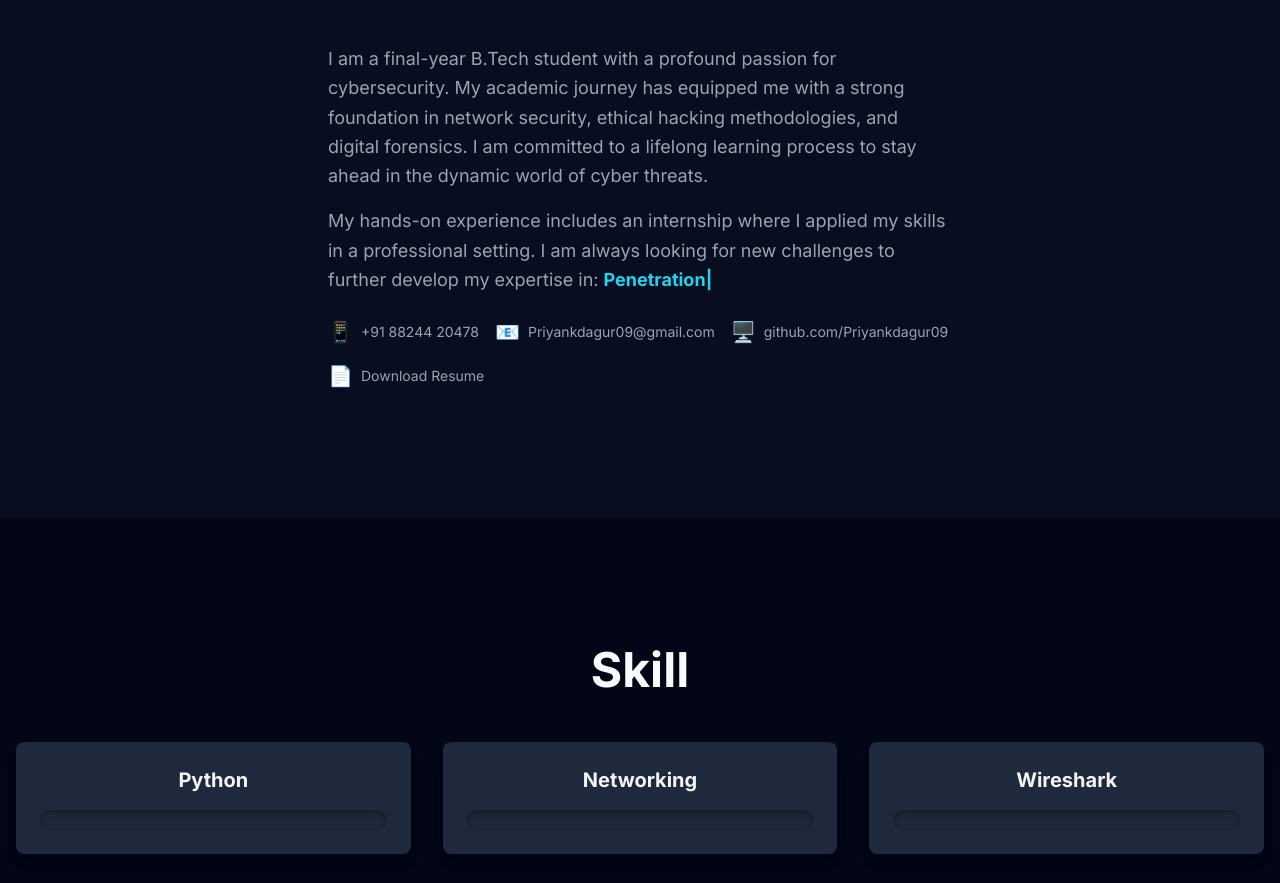
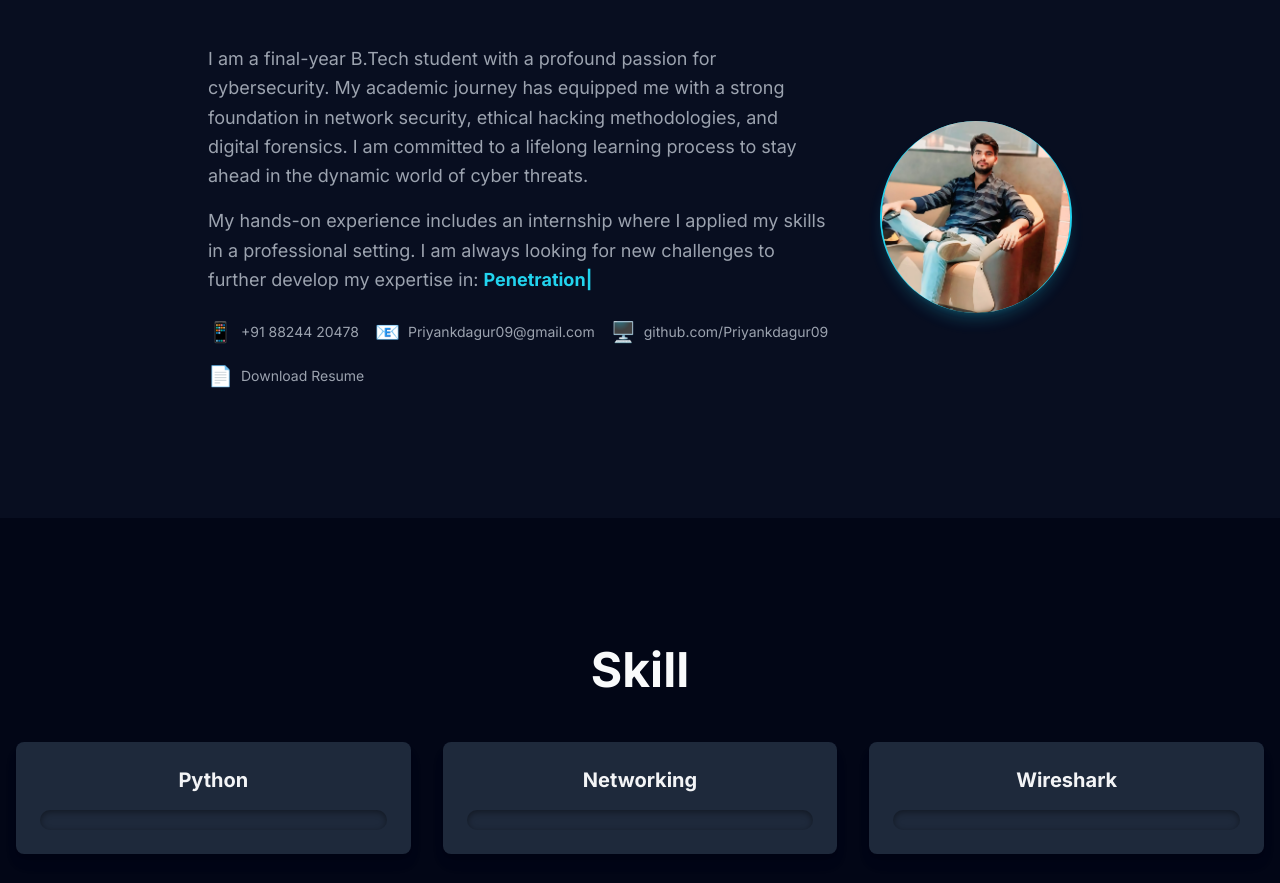
Before and after one commit to Priyankdagur09/Portfolio, a plain HTML site: page index.html in a window 1280 px wide. Shown: the part 980-1863 px from the top of the page. Drawn offline with nearby package versions, Linux system fonts and the light colour scheme; a script that the page names is missing.

Commit message:
Update index.html

```diff
--- a/index.html
+++ b/index.html
@@ -194,6 +194,11 @@
                             <span>Download Resume</span>
                         </a>
                     </div>
+                </div>
+                <div class="w-48 h-48 rounded-full bg-slate-800 flex items-center justify-center border-2 border-cyan-400 shadow-lg shadow-cyan-400/20">
+
+                    <img src="Profile.jpeg" alt="Profile Picture" class="w-48 h-48 rounded-full object-cover">
+
                 </div>
 
             </div>
```
